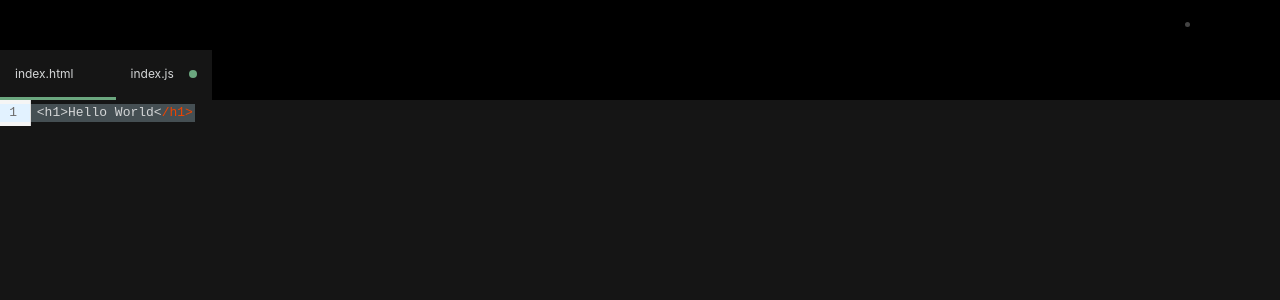
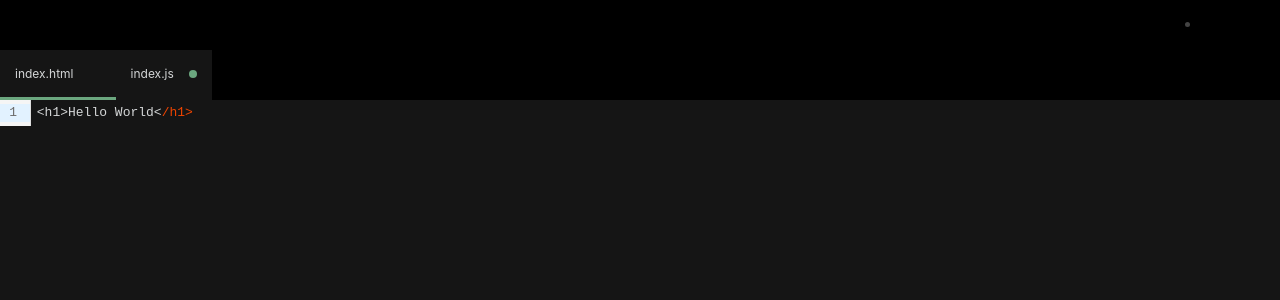
Before and after one commit to ubermanu/druide, a Svelte app: page / in a window 1280 px wide. Shown: the top 300 px of the page. Built offline with nearby package versions, Linux system fonts and the light colour scheme; some icons are missing.

Commit message:
disable active line style in readOnly mode

```diff
--- a/src/components/CodeMirror.svelte
+++ b/src/components/CodeMirror.svelte
@@ -8,13 +8,13 @@
   export let doc = ''
 
   let view
-  let parent
+  let container
 
   let editable = new Compartment()
 
   onMount(() => {
     view = new EditorView({
-      parent: parent,
+      parent: container,
       state: EditorState.create({
         doc: doc,
         extensions: [
@@ -44,4 +44,19 @@
   }
 </script>
 
-<div bind:this={parent} />
+<div bind:this={container} class="container" class:readOnly />
+
+<style>
+  .container {
+    width: 100%;
+  }
+
+  .container.readOnly {
+    pointer-events: none;
+    user-select: none;
+  }
+
+  .container.readOnly :global(.cm-activeLine) {
+    background: transparent !important;
+  }
+</style>
```
